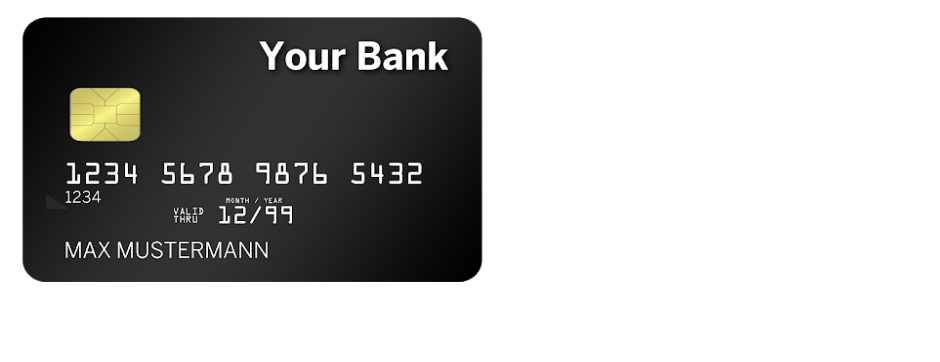
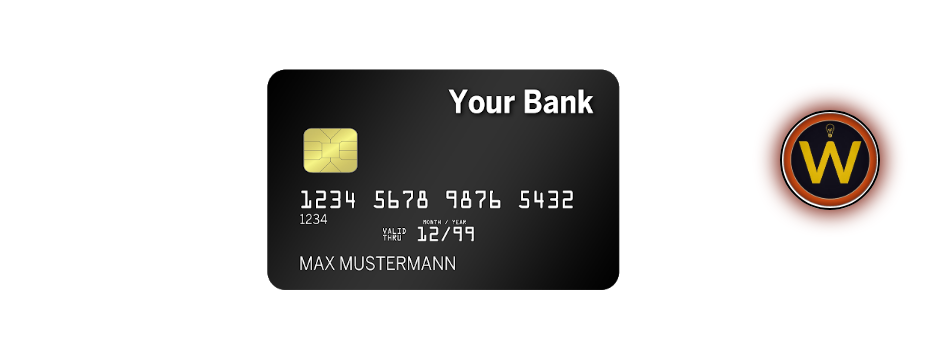
Before and after one commit to madan24raj/JS-magics, a plain HTML site: page index.html in a window 1280 px wide. Shown: the whole page, without its empty margins (0-940 px from the left). Drawn offline with nearby package versions, Linux system fonts and the light colour scheme.

Commit message:
update changes

```diff
--- /dev/null
+++ b/css/banner.css
@@ -0,0 +1,114 @@
+*{
+    box-sizing: border-box;
+    text-decoration: none;
+}
+body {
+    margin: 0px;
+    padding: 0px;
+
+
+}
+
+
+/* Container */
+#container {
+    position: relative;
+    width: 1080px;
+    height: 720px;
+    margin: 0 auto;
+    overflow: hidden;
+    background-color: #fff;
+}
+
+#card2Image
+{
+    position: absolute;
+    left: 150px;
+    top: 55px;
+    width: 383px;
+    height: 250px;
+    opacity: 0;
+    transform: scale(0);
+}
+#gradient{
+   position: absolute;
+   width: 500px;
+   height: 300px;
+   top: 0px;
+   left: 114px;
+   overflow: hidden;
+   z-index: 1;
+}
+#logo{
+    opacity:0;
+        width: 100px;
+        height: 100px;
+        position: absolute;
+        right: 300px;
+        top: 110px;
+}
+#shine{
+       position: absolute;
+    background: rgba(255, 255, 255, 0.23);
+    width: 2px;
+    height: 460px;
+    opacity: 0.25;
+    top: 120px;
+    left: -355px;
+    transform: rotate(-55deg);
+    transform-origin: top;
+    z-index: 1;
+    box-shadow: -10px 4px 20px 20px #fff;
+}
+
+.fade-in {
+    opacity: 1 !important;
+}
+
+.fade-out {
+    opacity: 0 !important;
+}
+
+.transitions-1 {
+    -webkit-transition: all 0.75s ease-in-out;
+    -moz-transition: all 0.75s ease-in-out;
+    -ms-transition: all 0.75s ease-in-out;
+    -o-transition: all 0.75s ease-in-out;
+    transition: all 0.75s ease-in-out;
+}
+.transitions-2 {
+    -webkit-transition: all 2s ease-in-out;
+    -moz-transition: all 2s ease-in-out;
+    -ms-transition: all 2s ease-in-out;
+    -o-transition: all 2s ease-in-out;
+    transition: all 2s ease-in-out;
+}
+
+.scale1_1{
+     -webkit-transform: scale(1) rotateY(360deg) !important;
+     -moz-transform: scale(1) !important;
+     -ms-transform: scale(1) !important;
+     -o-transform: scale(1) !important;
+     transform: scale(1) rotateY(360deg) !important;
+}
+.rotate{
+         -webkit-transform: rotateY(20deg) !important;
+         -moz-transform: rotateY(20deg) !important;
+         -ms-transform: rotateY(20deg) !important;
+         -o-transform: rotateY(20deg) !important;
+         transform: rotateY(20deg) !important;
+}
+
+.scale1 {
+    -webkit-transform: scale(1.5) rotateY(225deg) !important;
+    -moz-transform: scale(1.5) !important;
+    -ms-transform: scale(1.5) !important;
+    -o-transform: scale(1.5) !important;
+    transform: scale(1.5) rotateY(560deg) !important;
+}
+
+.logo_animation{
+    border: 2px solid;
+    border-radius: 60px;
+    box-shadow: 0px 0px 20px 4px #802415;
+}
--- a/css/style.css
+++ /dev/null
@@ -1,40 +0,0 @@
-
-* {
-    box-sizing: border-box;
-    margin: 0;
-    padding: 0;
-}
-#card {
-    max-width: 1280px;
-    margin: 0 auto;
-}
-#gradient{
-    position: absolute;
-	width: 251px;
-	height: 165px;
-	top: 44px;
-	left: 46px;
-    overflow: hidden;
-    z-index:1;
-}
-#shine{
-    position: absolute;
-    background: rgba(255, 255, 255, 0.23);
-	width: 57px;
-	height: 300px;
-    opacity: 0.25;
-    top:120px;
-    left:-120px;
-	transform: rotate(-55deg);
-    transform-origin:top;
-    z-index:1;
-}
-
-
-/*Card */
-#cardImage{
-     position: absolute;
-    margin: 0 auto;
-    width: 500px;
-    height: 300px;
-}
--- a/index.html
+++ b/index.html
@@ -1,21 +1,38 @@
 <!DOCTYPE html>
 <html>
 <head>
+
     <meta http-equiv="Content-Type" content="text/html; charset=utf-8">
-        <meta name="card animation" content="width-initial">
-        <title>Card animation</title>
-        <!--Gsap-->
-        <script type="text/javascript" src="https://cdnjs.cloudflare.com/ajax/libs/gsap/3.5.1/gsap.min.js">
+    <meta name="banner.size" content="width=970,height=250">
+    <title>Banner</title>
+
+
     </script>
+
      <!--External Css-->
-        <link rel="stylesheet" href="css/style.css">
+      <link rel="stylesheet" href="css/banner.css">
+
+
+
 </head>
+
 <body>
-        <div id="card">
+    <div id="container">
+
+
+
             <div id="gradient">
-                <div id="shine"></div>
+            <img id="shine" src="assets/images/img.jpg">
             </div>
-                <img id="cardImage" src="images/card.png" alt="HDFC_card_animation" />
+            <img id="card2Image" src="assets/images/card.png" alt="">
+              <img id="logo" src="assets/images/logo.png" alt="">
+
+            <div id="border"></div>
+
     </div>
+    <script src="js/banner.js"></script>
+
 </body>
+
+
 </html>
--- /dev/null
+++ b/js/banner.js
@@ -0,0 +1,42 @@
+"use strict";
+var card2Image, logo,copy,starttime=0,shine;
+function onInit(){
+    card2Image = document.getElementById("card2Image");
+    logo = document.getElementById("logo");
+    shine = document.getElementById("shine");
+
+    starttime += 1000;
+    setTimeout(function () {
+      card2Image.classList = "transitions-1 fade-in scale1 ";
+
+    }, starttime);
+
+    starttime += 1000;
+    setTimeout(function () {
+      card2Image.classList = "transitions-1 fade-in scale1_1";
+    },starttime);
+
+    starttime += 100;
+    setTimeout(function () {
+      logo.classList = "transitions-1 scale1_1 fade-in";
+    }, starttime);
+
+      starttime += 100;
+      setTimeout(function () {
+        logo.classList = "transitions-2 fade-in logo_animation";
+      }, starttime);
+
+
+    starttime += 500;
+    setTimeout(function () {
+      shine.style.left+=300+'px';
+      shine.style.top = -50 + 'px';
+      shine.style.opacity= .25;
+      shine.classList="transitions-1";
+    }, starttime);
+
+
+}
+
+
+window.addEventListener("load", onInit);
```
Also changed, not shown: assets/images/card.png (renamed from images/card.png), assets/images/img.jpg (added), assets/images/logo.png (added), assets/images/logo1.png (added). Lines whose indentation alone changed are shown as unchanged.
